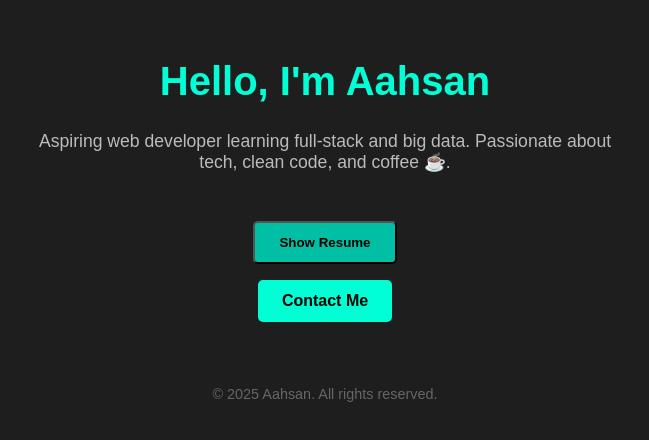
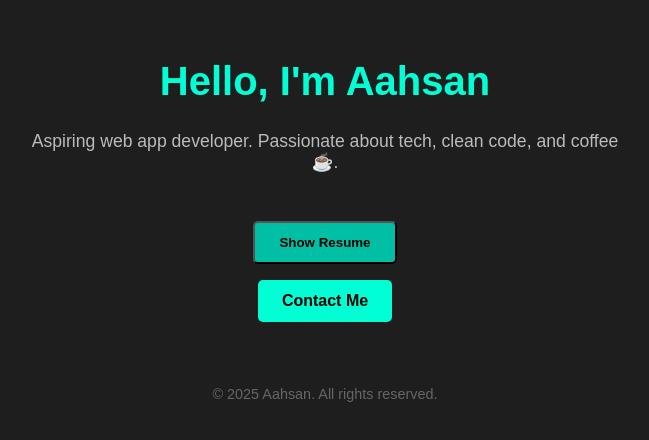
Before and after one commit to aahsanali7/aahsan.github.io, a plain HTML site: page index.html in a window 1280 px wide. Shown: the whole page, without its empty margins (315-964 px from the left). Drawn offline with Linux system fonts and the light colour scheme.

Commit message:
add changes

```diff
--- a/index.html
+++ b/index.html
@@ -11,14 +11,16 @@
 <body>
   <header>
     <h1>Hello, I'm Aahsan</h1>
-    <p>Aspiring web developer learning full-stack and big data. Passionate about tech, clean code, and coffee ☕.</p>
+    <p>Aspiring web app developer. Passionate about tech, clean code, and coffee ☕.</p>
     <button onclick="loadPDF()">Show Resume</button>
     <div id="pdf-container"></div>
     <a href="contact.html" class="button">Contact Me</a>
+
   </header>
   <footer>
     &copy; 2025 Aahsan. All rights reserved.
   </footer>
   <script src="assets/js/main.js"></script>
+
 </body>
 </html>
```
